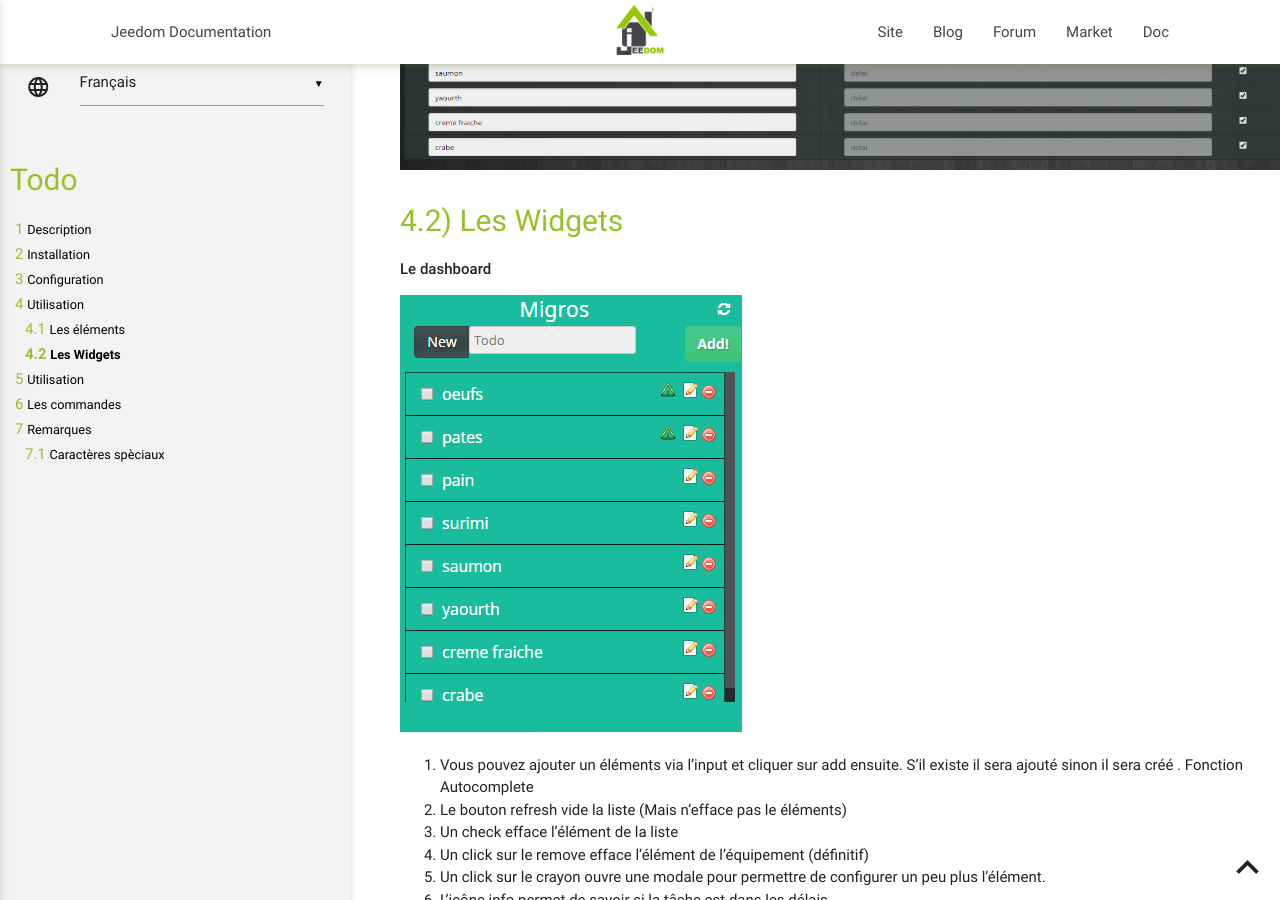
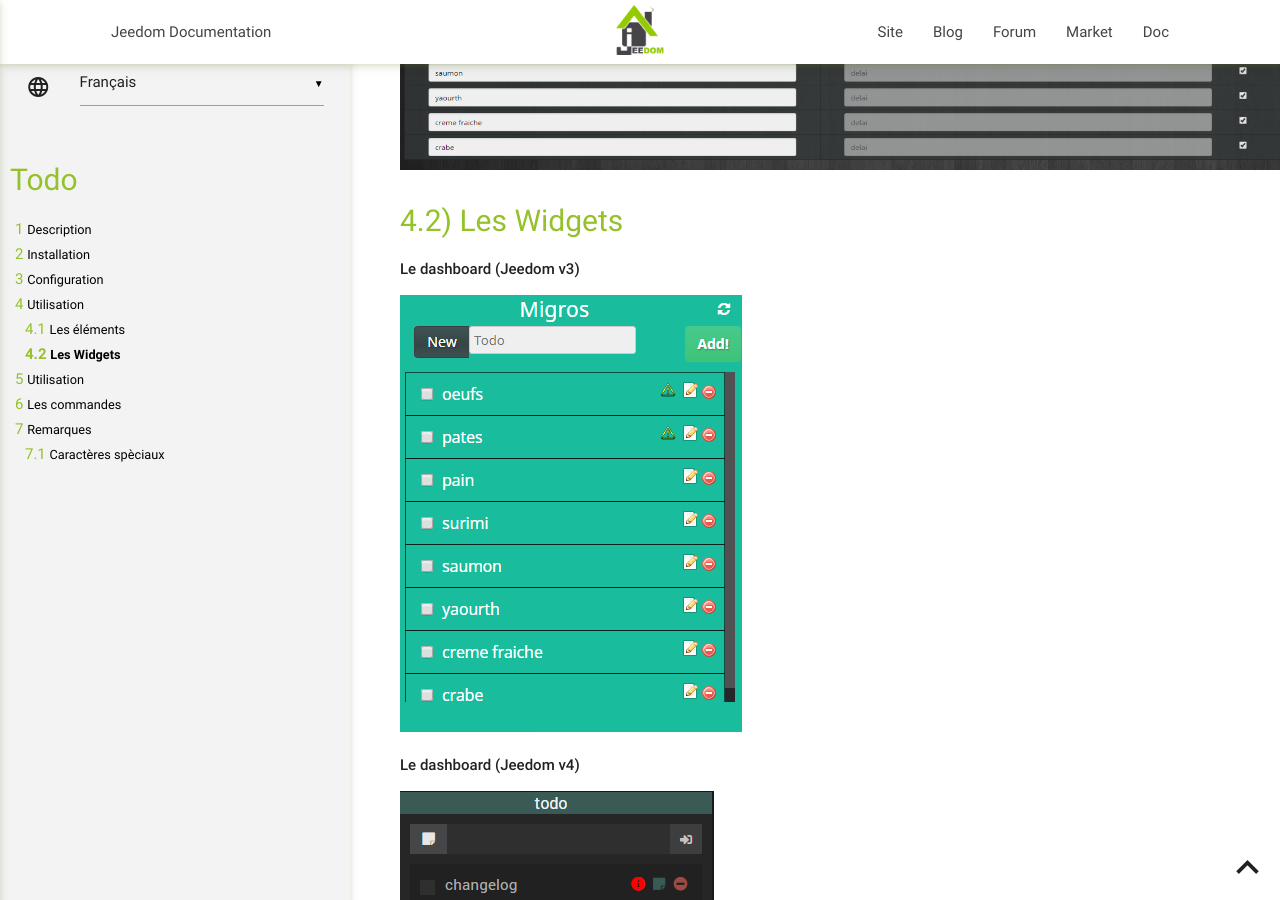
Before and after one commit to Zyg0m4t1k/todo, a Jekyll site: the page built from docs/fr_FR/index.md, in a window 1280 px wide and 900 px high, scrolled down 806 px. Built offline with Jekyll 4.4.1, drawn with Linux system fonts in a browser that asks for light colours; our own code applies the rules of GitHub Pages for plain Markdown files.

Commit message:
Documentation

```diff
--- a/docs/fr_FR/index.md
+++ b/docs/fr_FR/index.md
@@ -31,9 +31,13 @@ Les Widgets
 ---
 
 
-**Le dashboard**
+**Le dashboard (Jeedom v3)**
 
 ![viewdash](../images/viewdash.png)
+
+**Le dashboard (Jeedom v4)**
+
+![viewdash](../images/viewdash4.png)
 
 1. Vous pouvez ajouter un éléments via l'input et cliquer sur add ensuite. S'il existe il sera ajouté sinon il sera créé . Fonction Autocomplete
 2. Le bouton refresh vide la liste (Mais n'efface pas le éléments)
```
Also changed, not shown: docs/images/viewdash4.png (added).
